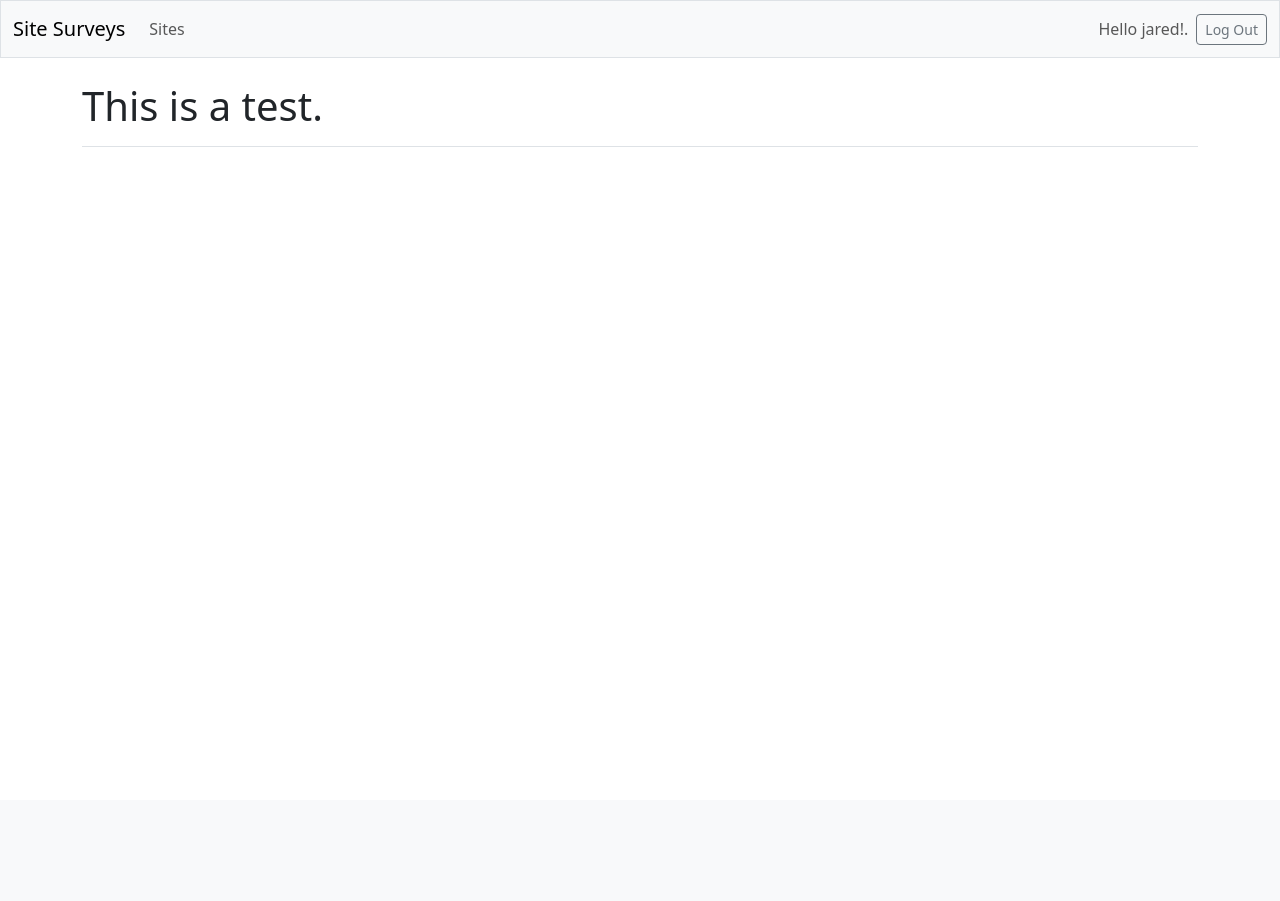
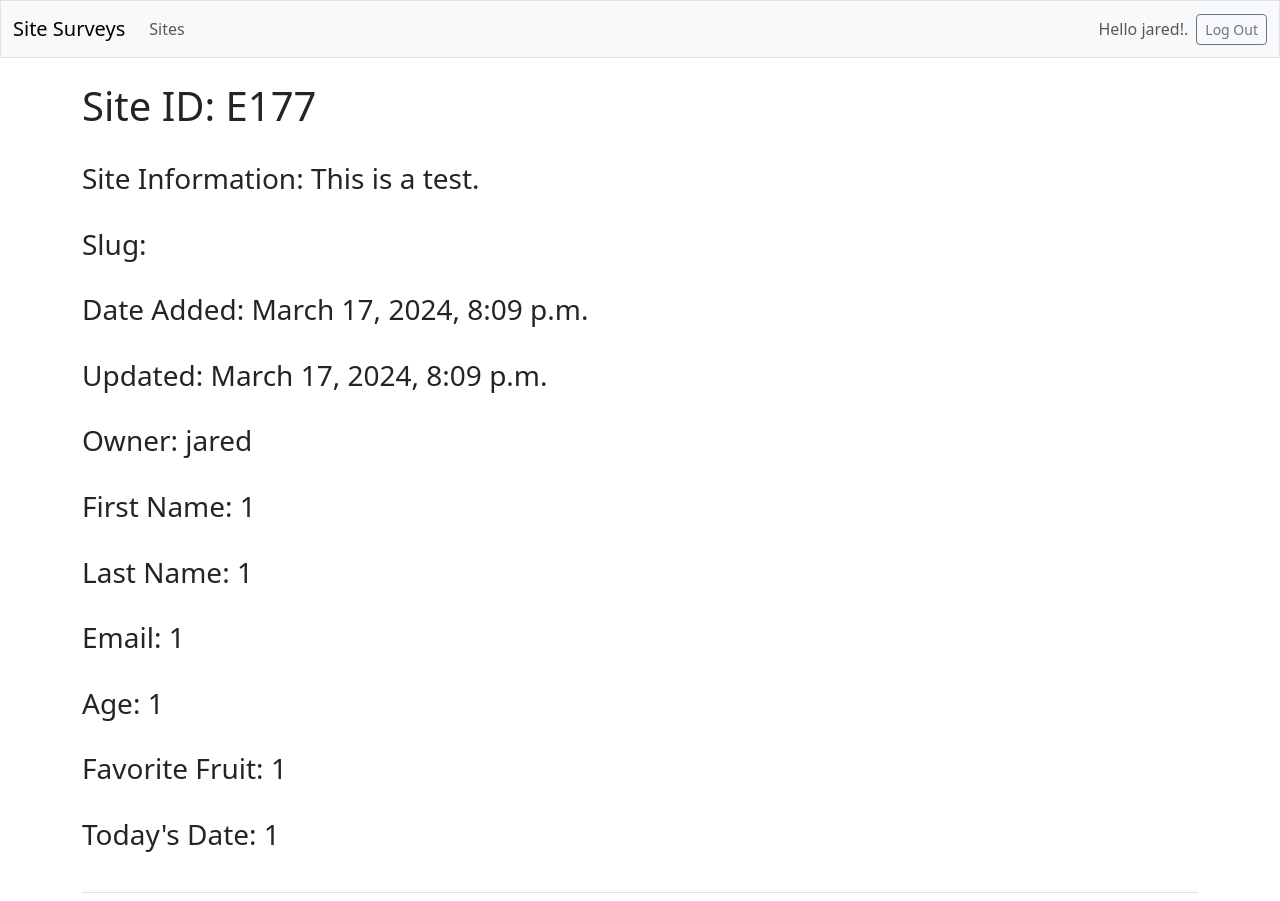
Before and after one commit to jwinternet/alpha_two, a Django app: page /sites/1/ in a window 1280 px wide. Before the commit the page ends 147 px from the top, so only its background shows below. Run offline with Django 5.2, Linux system fonts and the light colour scheme; a user stored in the database is signed in; data comes from the database, SQL or seed files in the repository; both versions use the stored data as it was after the commit; some libraries are stand-ins or nearby versions.

Commit message:
Decent progress.

```diff
--- a/site_surveys/forms.py
+++ b/site_surveys/forms.py
@@ -4,8 +4,35 @@
 from .models import Site
 
 
+INTEGER_CHOICES = [tuple([x, x]) for x in range(1, 32)]
+FRUIT_CHOICES = [
+    ('orange', 'Oranges'),
+    ('cantaloupe', 'Cantaloupes'),
+    ('mango', 'Mangoes'),
+    ('honeydew', 'Honeydews'),
+]
+
+
 class SiteForm(forms.ModelForm):
+    favorite_fruit = forms.CharField(
+        label='What is your favorite fruit?',
+        widget=forms.Select(choices=FRUIT_CHOICES)
+    )
+    today_date = forms.IntegerField(
+        label="What is today's date?",
+        widget=forms.Select(choices=INTEGER_CHOICES)
+    )
+
     class Meta:
         model = Site
-        fields = ["title", "text"]
-        labels = {"title": ""}
+        fields = ["title", "text", "first_name", "last_name", "email", "age", "favorite_fruit", "today_date"]
+        labels = {
+            "title": "Site ID - ",
+            "text": "Text - ",
+            "first_name": "First Name - ",
+            "last_name": "Last Name - ",
+            "email": "Email - ",
+            "age": "Age - ",
+            "favorite_fruit": "Fruit - ",
+            "today_date": "Today - "
+        }
--- a/site_surveys/models.py
+++ b/site_surveys/models.py
@@ -12,6 +12,12 @@
     updated = models.DateTimeField(auto_now=True)
     owner = models.ForeignKey(User, on_delete=models.CASCADE)
     text = models.TextField()
+    first_name = models.CharField(max_length=100)
+    last_name = models.CharField(max_length=100)
+    email = models.EmailField()
+    age = models.IntegerField()
+    favorite_fruit = models.CharField(max_length=100)
+    today_date = models.IntegerField()
 
     def __str__(self):
         """Return a string representation of the model."""
--- a/site_surveys/templates/site_surveys/base.html
+++ b/site_surveys/templates/site_surveys/base.html
@@ -37,7 +37,7 @@
                         <li class="nav-item">
                             <a class="nav-link" href="{% url 'accounts:register' %}">Register</a></li>
                         <li class="nav-item">
-                            <a class="nav-link" href="{% url 'accounts:login' %}">Log in</a></li>
+                            <a class="nav-link" href="{% url 'accounts:login' %}">Log In</a></li>
                     {% endif %}
 
                 </ul> <!-- End of account-related links -->
--- a/site_surveys/templates/site_surveys/new_site.html
+++ b/site_surveys/templates/site_surveys/new_site.html
@@ -8,7 +8,7 @@
     {% extends "site_surveys/base.html" %}
 
     {% block content %}
-        <p>Add A New Site:</p>
+        <p>Add New Site:</p>
 
         <form action="{% url 'site_surveys:new_site' %}" method='post'>
             {% csrf_token %}
--- a/site_surveys/templates/site_surveys/site.html
+++ b/site_surveys/templates/site_surveys/site.html
@@ -8,7 +8,30 @@
     {% extends "site_surveys/base.html" %}
 
     {% block page_header %}
-        <h1>{{ site.text }}</h1>
+        <h1>Site ID: {{ site.title.upper }}</h1>
+        <br>
+        <h3>Site Information: {{ site.text }}</h3>
+        <br>
+        <h3>Slug: {{ site.slug }}</h3>
+        <br>
+        <h3>Date Added: {{ site.date_added }}</h3>
+        <br>
+        <h3>Updated: {{ site.updated }}</h3>
+        <br>
+        <h3>Owner: {{ site.owner }}</h3>
+        <br>
+        <h3>First Name: {{ site.first_name }}</h3>
+        <br>
+        <h3>Last Name: {{ site.last_name }}</h3>
+        <br>
+        <h3>Email: {{ site.email }}</h3>
+        <br>
+        <h3>Age: {{ site.age }}</h3>
+        <br>
+        <h3>Favorite Fruit: {{ site.favorite_fruit.title }}</h3>
+        <br>
+        <h3>Today's Date: {{ site.today_date }}</h3>
+        <br>
     {% endblock page_header %}
 
     {% block content %}
--- a/site_surveys/templates/site_surveys/sites.html
+++ b/site_surveys/templates/site_surveys/sites.html
@@ -16,7 +16,7 @@
         <ul class="list-group border-bottom pb-2 mb-4">
             {% for site in sites %}
                 <li class="list-group-item border-0">
-                    <a href="{% url 'site_surveys:site' site.id %}">{{ site.title }}</a>
+                    <a href="{% url 'site_surveys:site' site.id %}">{{ site.title.upper }}</a>
                 </li>
             {% empty %}
                 <li class="list-group-item border-0">No sites have been added yet.</li>
--- a/site_surveys/views.py
+++ b/site_surveys/views.py
@@ -30,7 +30,10 @@
         if site.owner != request.user:
             raise Http404
 
-        return render(request, "site_surveys/site.html", {"site": site})
+        context = {
+            "site": site
+        }
+        return render(request, "site_surveys/site.html", context)
 
     except:
         return redirect("site_surveys:sites")
```
Also changed, not shown: db.sqlite3, site_surveys/migrations/0002_site_age_site_email_site_favorite_fruit_and_more.py (added).
